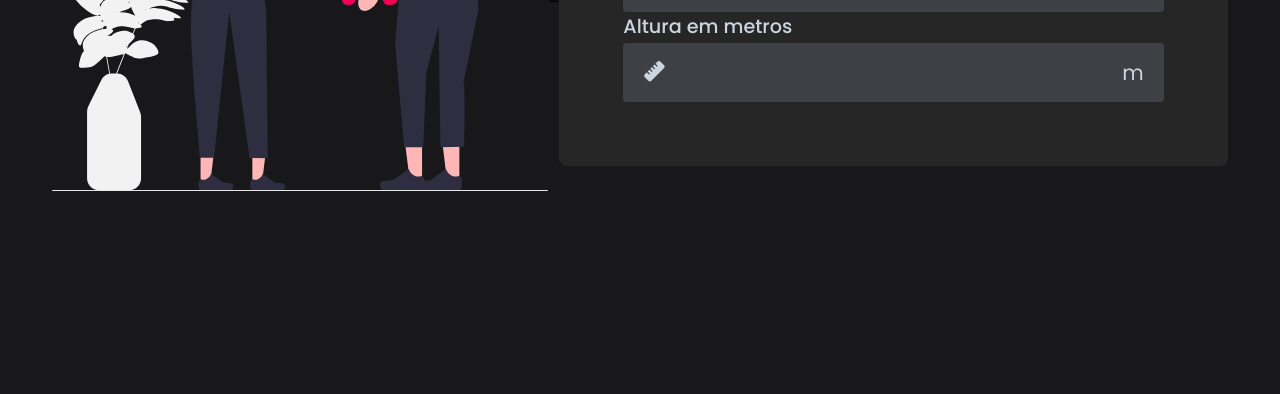
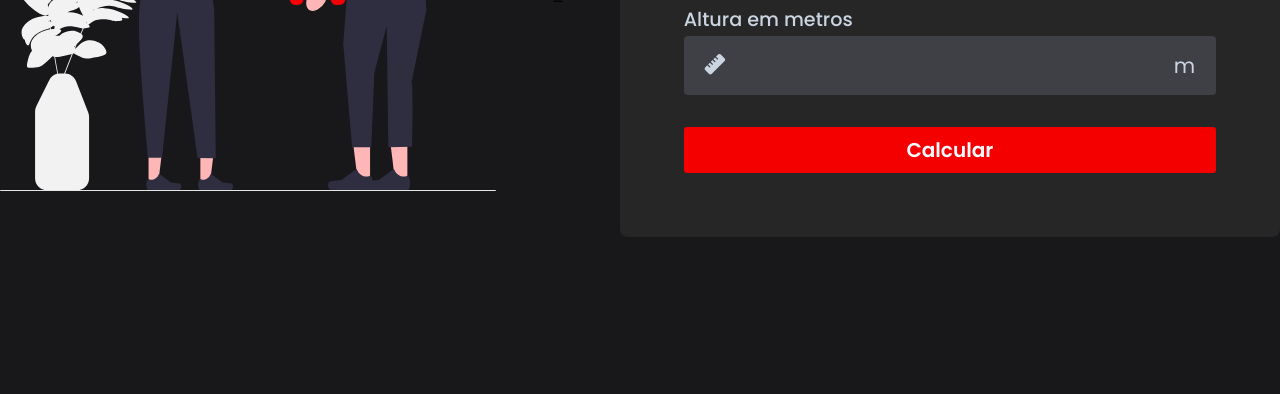
Before and after one commit to santni/review03082023, a plain HTML site: page index.html in a window 1280 px wide. Shown: the part 406-800 px from the top of the page. Drawn offline with Linux system fonts and the light colour scheme.

Commit message:
feat: create button

```diff
--- a/assets/css/style.css
+++ b/assets/css/style.css
@@ -18,6 +18,8 @@ main {
     align-items: center;
     width: 100%;
     height: 100vh;
+    gap: 3.5rem;
+
 }
 
 img {
@@ -37,6 +39,7 @@ img {
     display: flex;
     flex-direction: column;
     padding: 2rem;
+    gap: 2rem;
 }
 
 .input-box label {
@@ -69,8 +72,25 @@ img {
     appearance: none;
 }
 
-.unit, .icon {
+.unit,
+.icon {
     color: #cbd5e1;
     font-size: 1.3rem;
     padding: 0.6rem 1rem;
 }
+
+#calculate {
+    background-color: #f50000;
+    border: none;
+    color: #f8fafc;
+    font-size: 1.25rem;
+    font-weight: bold;
+    padding: 0.5rem 0;
+    cursor: pointer;
+    width: 100%;
+    border-radius: 3px;
+}
+
+.input-field input:focus {
+    outline:none;
+}
--- a/index.html
+++ b/index.html
@@ -11,7 +11,7 @@
 <body>
     <main>
         <section id="picture">
-            <img src="assets/images/picture.svg" alt=""/>
+            <img src="assets/images/picture2.svg" alt=""/>
         </section>
 
 _
@@ -36,7 +36,7 @@ _
                         <span class="unit">m</span>
                     </div>
                 </div>
-
+                <button id="calculate">Calcular</button>
             </div>
         </section>
     </main>
```
Also changed, not shown: assets/images/picture2.svg (added).
